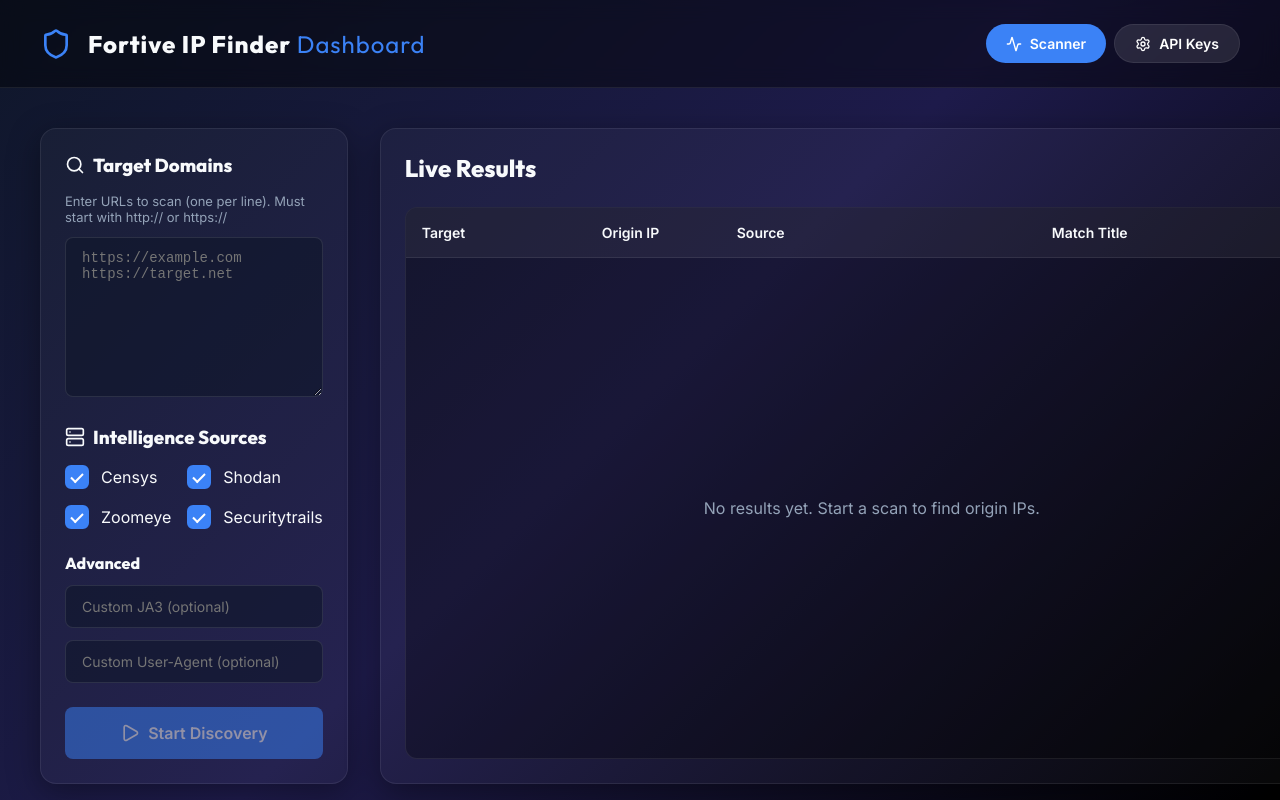
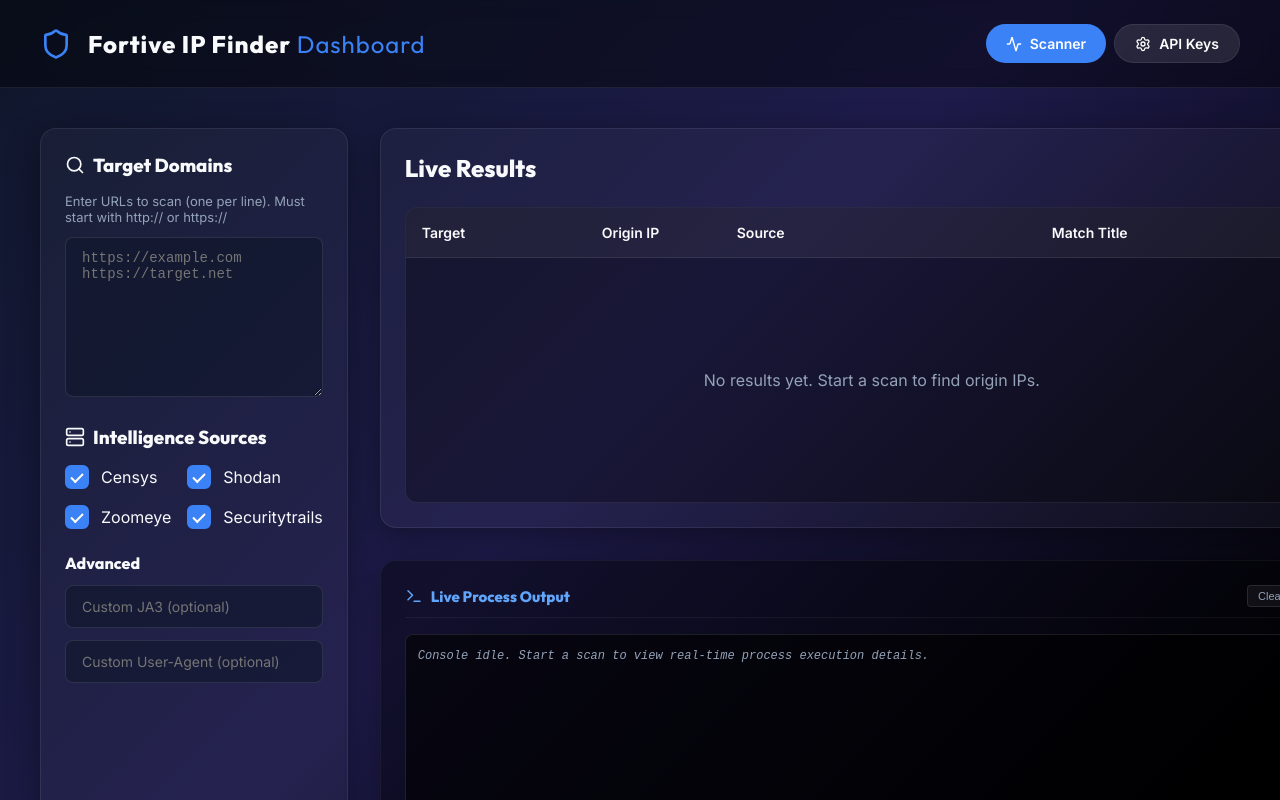
Before and after one commit to MoAtyani/Fortive-IP-Finder, a React (Vite) app in the folder web/: page / in a window 1280 px wide. Built offline with nearby package versions, Linux system fonts and the light colour scheme.

Commit message:
Implement live terminal console logs streaming in the web dashboard panel

```diff
--- a/web/src/App.tsx
+++ b/web/src/App.tsx
@@ -1,5 +1,5 @@
-import { useState, useEffect } from 'react';
-import { Search, Settings, Server, Shield, Activity, Save, Play, RefreshCw, CheckCircle } from 'lucide-react';
+import { useState, useEffect, useRef } from 'react';
+import { Search, Settings, Server, Shield, Activity, Save, Play, RefreshCw, CheckCircle, Terminal } from 'lucide-react';
 import './index.css';
 
 interface ScanResult {
@@ -25,6 +25,16 @@ function App() {
   const [isScanning, setIsScanning] = useState(false);
   const [status, setStatus] = useState('');
   const [results, setResults] = useState<ScanResult[]>([]);
+  const [logs, setLogs] = useState<string[]>([]);
+
+  const consoleRef = useRef<HTMLDivElement>(null);
+
+  // Auto-scroll logs terminal
+  useEffect(() => {
+    if (consoleRef.current) {
+      consoleRef.current.scrollTop = consoleRef.current.scrollHeight;
+    }
+  }, [logs]);
 
   // Config State
   const [apiKeys, setApiKeys] = useState<{ [key: string]: string[] }>({
@@ -69,6 +79,7 @@ function App() {
     if (!domains.trim()) return;
     setIsScanning(true);
     setResults([]);
+    setLogs([]);
     setStatus('Initializing scan...');
 
     const domainList = domains
@@ -129,6 +140,8 @@ function App() {
           } else if (eventType === 'result') {
             const res = JSON.parse(eventData);
             setResults(prev => [...prev, res]);
+          } else if (eventType === 'log') {
+            setLogs(prev => [...prev, eventData]);
           } else if (eventType === 'done') {
             setIsScanning(false);
             setStatus('Scan Complete');
@@ -237,8 +250,10 @@ function App() {
               </button>
             </div>
 
-            {/* Right Column: Results */}
-            <div className="glass-panel" style={{ display: 'flex', flexDirection: 'column' }}>
+            {/* Right Column: Results & Console */}
+            <div style={{ display: 'flex', flexDirection: 'column', gap: '32px', flex: 1 }}>
+              {/* Live Results Card */}
+              <div className="glass-panel" style={{ display: 'flex', flexDirection: 'column', minHeight: '350px', flex: 1 }}>
                 <div style={{ display: 'flex', justifyContent: 'space-between', alignItems: 'center', marginBottom: '24px' }}>
                   <h2 style={{ margin: 0, display: 'flex', alignItems: 'center', gap: '12px' }}>
                     Live Results
@@ -275,6 +290,38 @@ function App() {
                           </div>
                         ))}
                       </div>
+                    )}
+                  </div>
+                </div>
+              </div>
+
+              {/* Console Output Card */}
+              <div className="glass-panel" style={{ height: '280px', display: 'flex', flexDirection: 'column', background: 'rgba(0, 0, 0, 0.4)', borderColor: 'rgba(255, 255, 255, 0.05)' }}>
+                <div style={{ display: 'flex', justifyContent: 'space-between', alignItems: 'center', marginBottom: '16px', borderBottom: '1px solid rgba(255, 255, 255, 0.05)', paddingBottom: '10px' }}>
+                  <h3 style={{ margin: 0, fontSize: '15px', display: 'flex', alignItems: 'center', gap: '8px', color: '#60a5fa' }}>
+                    <Terminal size={18} />
+                    Live Process Output
+                    {isScanning && <span className="badge badge-success" style={{ fontSize: '10px', padding: '2px 8px', textTransform: 'lowercase' }}>running</span>}
+                  </h3>
+                  <button
+                    onClick={() => setLogs([])}
+                    style={{ background: 'rgba(255, 255, 255, 0.05)', border: '1px solid rgba(255,255,255,0.1)', color: 'var(--text-muted)', cursor: 'pointer', fontSize: '11px', padding: '4px 10px', borderRadius: '4px', transition: 'all 0.2s' }}
+                    onMouseEnter={e => e.currentTarget.style.background = 'rgba(255, 255, 255, 0.1)'}
+                    onMouseLeave={e => e.currentTarget.style.background = 'rgba(255, 255, 255, 0.05)'}
+                  >
+                    Clear Console
+                  </button>
+                </div>
+                <div
+                  ref={consoleRef}
+                  style={{ flex: 1, overflowY: 'auto', fontFamily: 'monospace', fontSize: '12px', padding: '12px', background: 'rgba(0, 0, 0, 0.6)', borderRadius: '8px', border: '1px solid rgba(255, 255, 255, 0.1)', color: '#34d399', whiteSpace: 'pre-wrap', lineHeight: '1.6' }}
+                >
+                  {logs.length === 0 ? (
+                    <div style={{ color: 'var(--text-muted)', fontStyle: 'italic' }}>Console idle. Start a scan to view real-time process execution details.</div>
+                  ) : (
+                    logs.map((log, idx) => (
+                      <div key={idx} style={{ padding: '1px 0', borderBottom: '1px solid rgba(255,255,255,0.01)' }}>{log}</div>
+                    ))
                   )}
                 </div>
               </div>
```
Also changed, not shown: 1 other file (tests, documents, lock files or other folders). Lines whose indentation alone changed are shown as unchanged.
